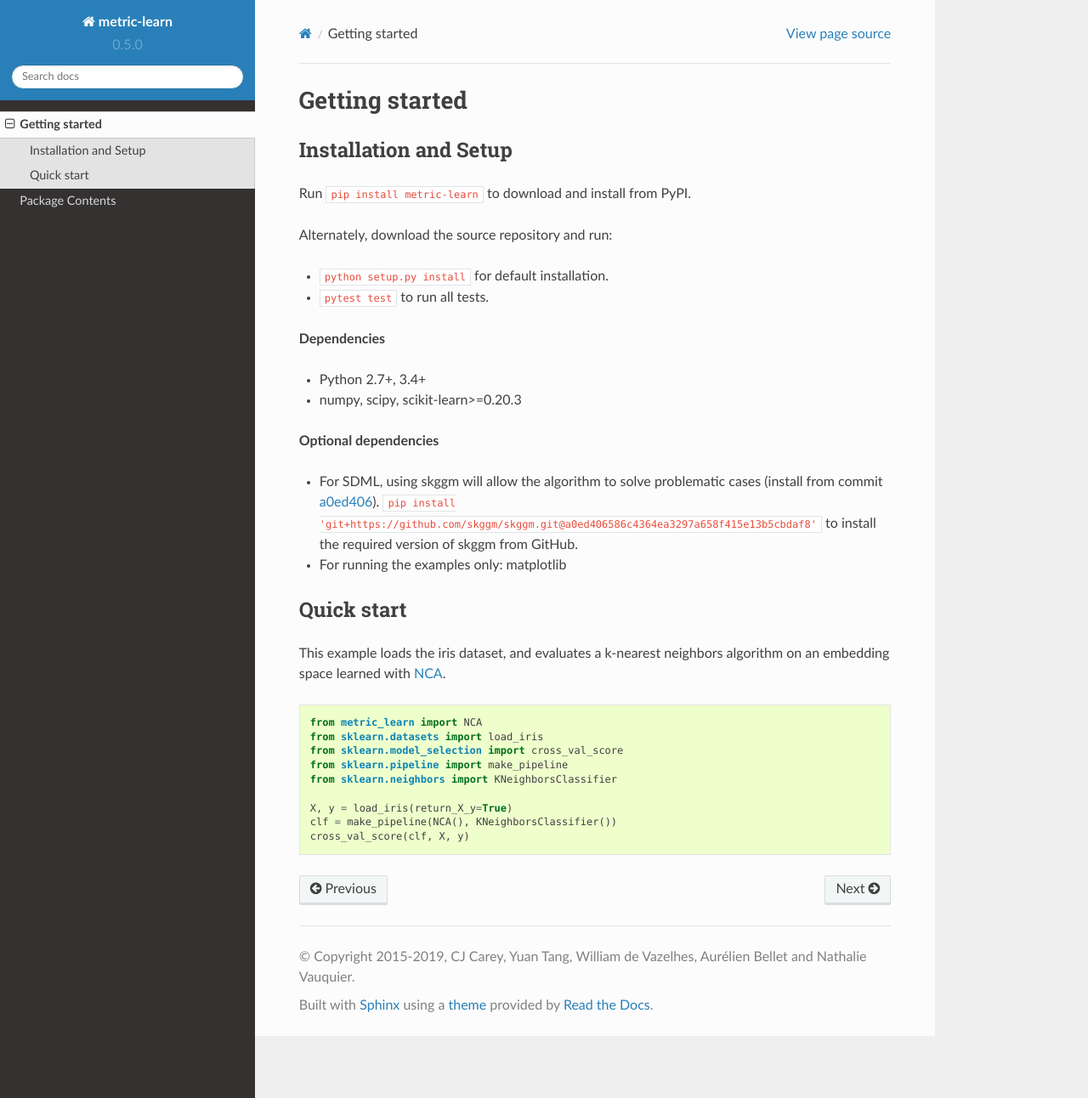
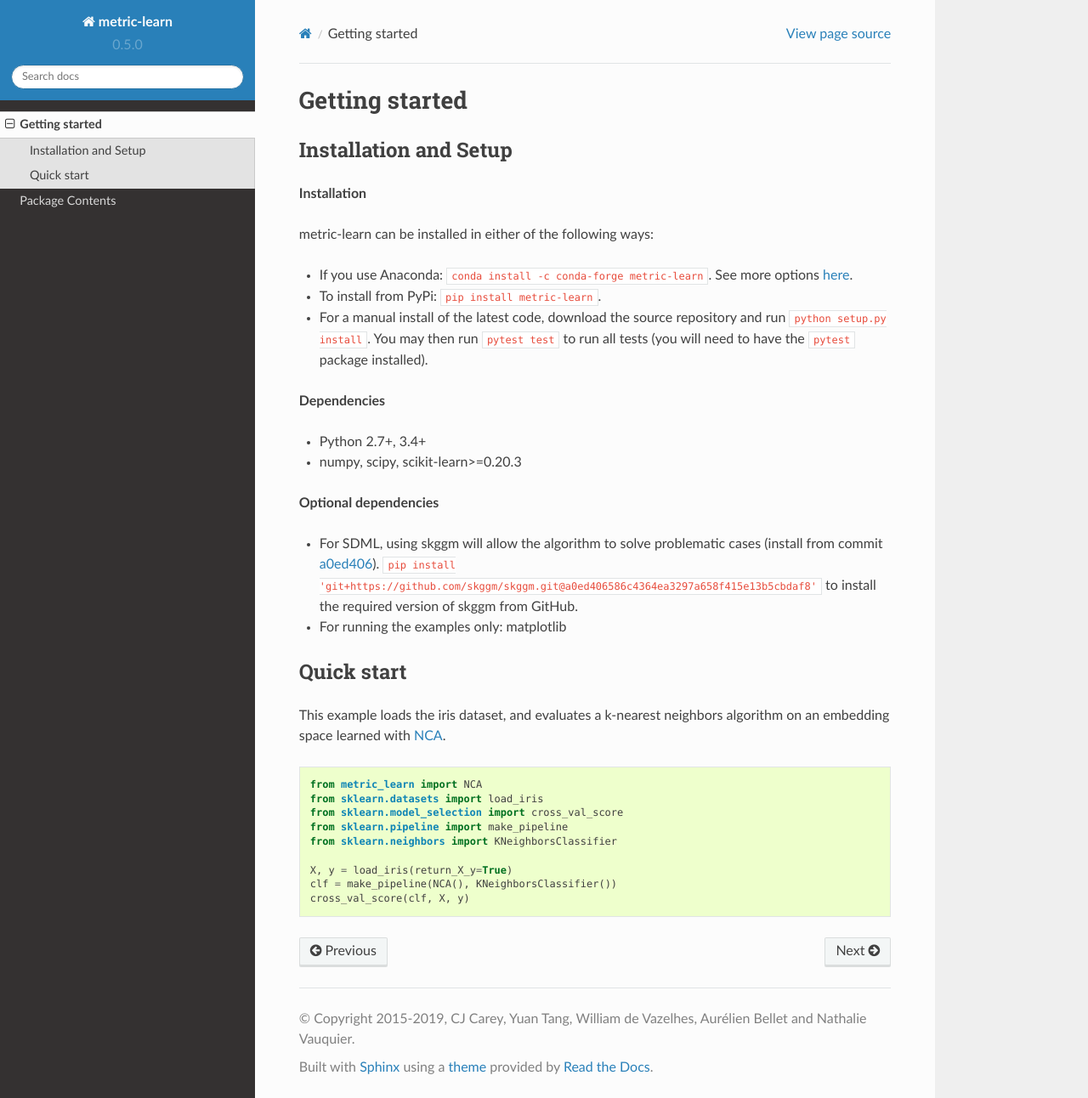
Before and after one commit to scikit-learn-contrib/metric-learn, a Sphinx documentation site: the page built from doc/getting_started.rst, in a window 1280 px wide and 1292 px high. Shown: the whole window at 85% size. Built offline with Sphinx 7.4.7 and the Read the Docs theme 2.0.0, drawn with Linux system fonts in a browser that asks for light colours; pages that are not in the unit, such as notebooks, are missing from menus.

Commit message:
update doc

```diff
--- a/README.rst
+++ b/README.rst
@@ -35,7 +35,7 @@
 
 - To install from PyPi: ``pip install metric-learn``.
 
-- For a manual install of the latest code, download the package from GitHub and run ``python setup.py install``. You may then run ``pytest test`` to run all tests (you will need to have the ``pytest`` package installed).
+- For a manual install of the latest code, download the source repository and run ``python setup.py install``. You may then run ``pytest test`` to run all tests (you will need to have the ``pytest`` package installed).
 
 **Usage**
 
--- a/doc/getting_started.rst
+++ b/doc/getting_started.rst
@@ -5,12 +5,15 @@
 Installation and Setup
 ======================
 
-Run ``pip install metric-learn`` to download and install from PyPI.
+**Installation**
 
-Alternately, download the source repository and run:
+metric-learn can be installed in either of the following ways:
 
--  ``python setup.py install`` for default installation.
--  ``pytest test`` to run all tests.
+- If you use Anaconda: ``conda install -c conda-forge metric-learn``. See more options `here <https://github.com/conda-forge/metric-learn-feedstock#installing-metric-learn>`_.
+
+- To install from PyPi: ``pip install metric-learn``.
+
+- For a manual install of the latest code, download the source repository and run ``python setup.py install``. You may then run ``pytest test`` to run all tests (you will need to have the ``pytest`` package installed).
 
 **Dependencies**
 
```
